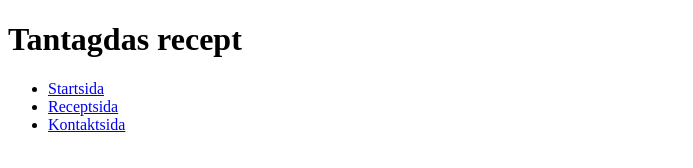
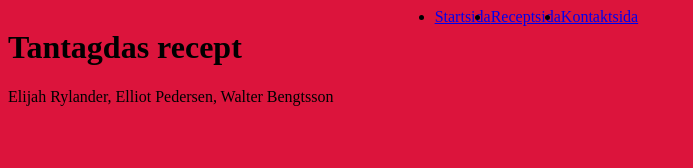
Before and after one commit to Rittza/Matlagningssida-kund, a plain HTML site: page index.html in a window 1280 px wide. Shown: the whole page, without its empty margins (0-693 px from the left). Drawn offline with Linux system fonts and the light colour scheme.

Commit message:
Grid påbörjad
asdf

```diff
--- a/Style.css
+++ b/Style.css
@@ -0,0 +1,16 @@
+body{
+    background-color: crimson;
+}
+header, nav, ul{
+    display:grid;
+    grid-template-columns: 1fr 1fr 1fr;
+    padding:0;
+    margin:0%;
+    height: 100%;
+}
+.wrapper{
+    width:100%;
+    grid-template-columns: 1fr;
+    grid-template-rows:80px auto 50 px;
+
+}
--- a/index.html
+++ b/index.html
@@ -17,4 +17,6 @@
         </nav>
     </header>
     <main id = "index"></main>
+    <footer>Elijah Rylander, Elliot Pedersen, Walter Bengtsson</footer>
 </body>
+</html>
```
